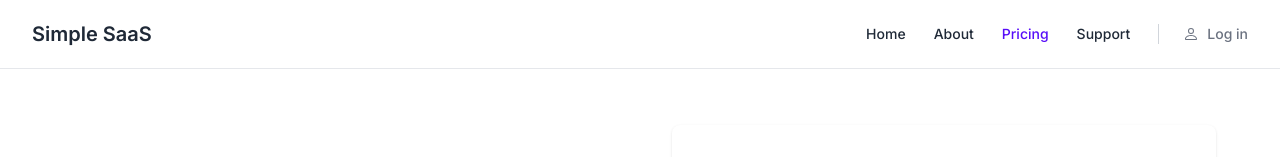
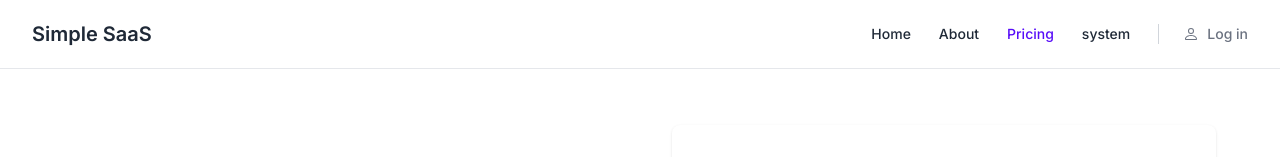
Before and after one commit to leighbriody/GreenPaws, a Next.js app: page /pricing in a window 1280 px wide. Shown: the top 157 px of the page. Built offline with nearby package versions, Linux system fonts and the light colour scheme; no server answers.

Commit message:
update dashboard to theme

```diff
--- a/src/components/NavBar.tsx
+++ b/src/components/NavBar.tsx
@@ -110,7 +110,7 @@ export default function NavBar() {
               }`}
               href={"/contact"}
             >
-              Support
+              {theme}
             </Link>
 
             {session && (
@@ -122,7 +122,7 @@ export default function NavBar() {
                 }`}
                 href={"/dashboard/profile"}
               >
-                {theme}
+                Dashboard
               </Link>
             )}
 
```
